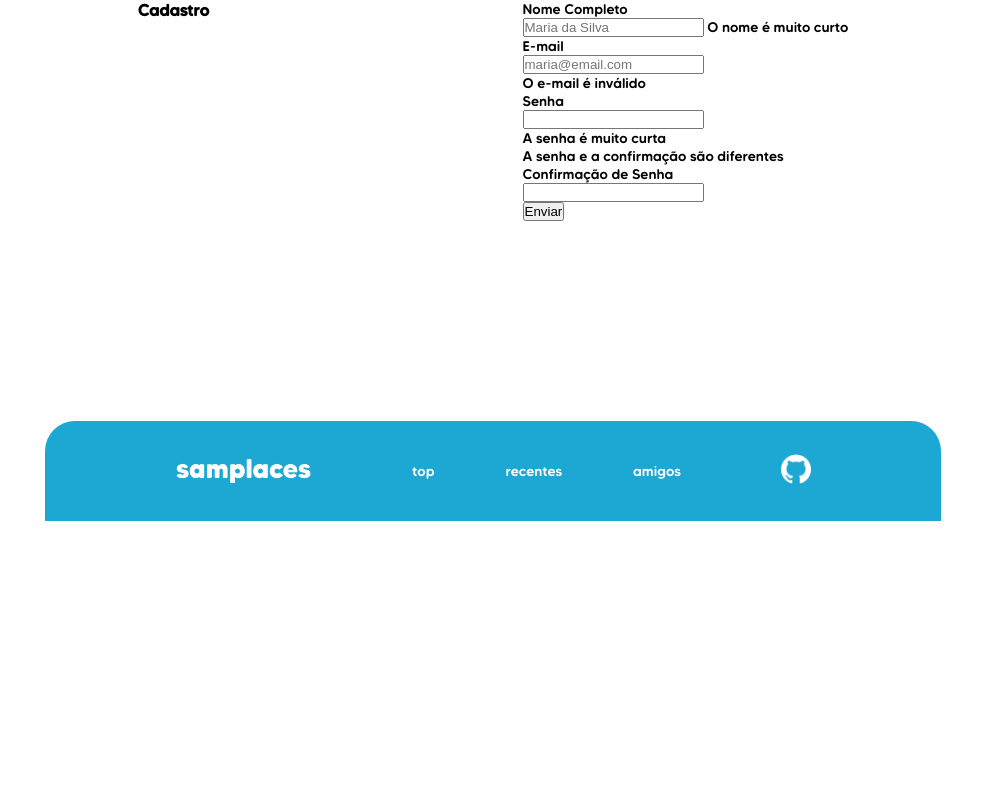
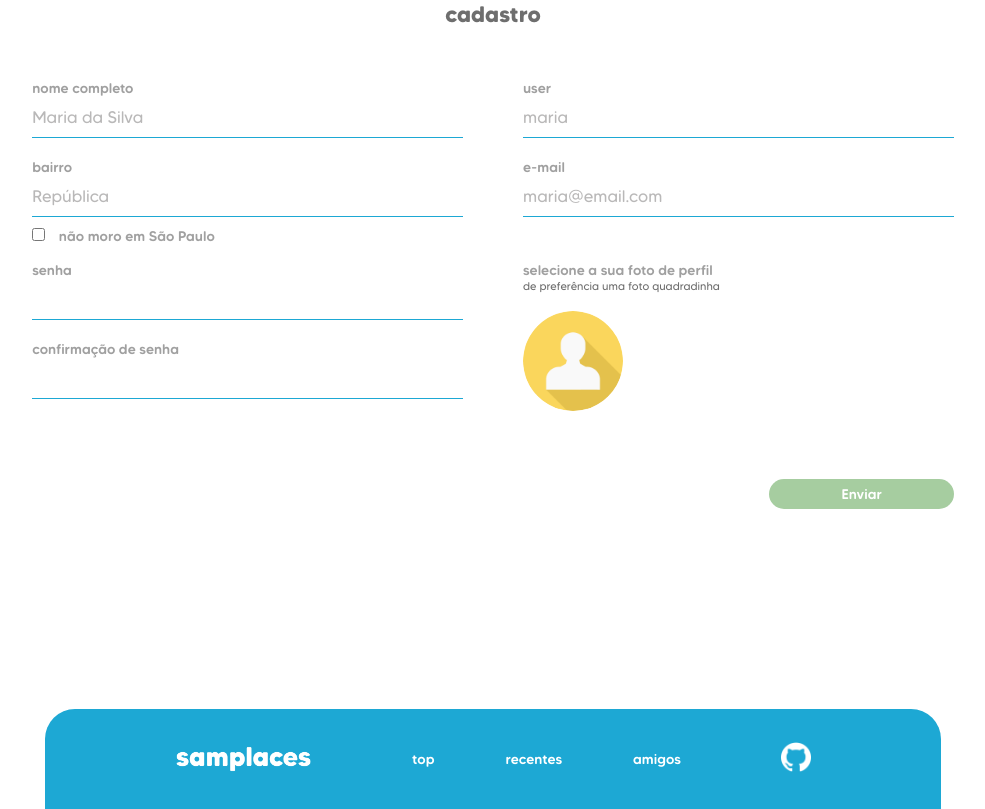
Before and after one commit to RenataRochaAlves/samplaces, a PHP site: page /cadastro-user.php in a window 1280 px wide. Shown: the part 100-909 px from the top of the page, without its empty margins (147-1132 px from the left). Before the commit the page ends 621 px from the top, so only its background shows below. Run offline with PHP 8.4, Linux system fonts and the light colour scheme; data that the repository does not hold is empty.

Commit message:
adicionando página de cadastro

```diff
--- a/cadastro-user.php
+++ b/cadastro-user.php
@@ -4,6 +4,7 @@
     <meta charset="UTF-8">
     <meta name="viewport" content="width=device-width, initial-scale=1.0">
     <link rel="stylesheet" href="css/style.css">
+    <link rel="stylesheet" href="css/form.css">
     <title>Cadastro | Samplaces</title>
 </head>
 <body>
@@ -20,38 +21,63 @@
     </header>
 
     <main>
-        <h3>Cadastro</h3>
+        <h3>cadastro</h3>
 
         <form method="POST" class="cad-user">
 
             <div id="nome">
-            <label for="nomeUsuario">Nome Completo</label><br>
-                <input type="text" name="nomeUsuario" id="nomeUsuario" value="<?= $nome ?>" placeholder="Maria da Silva" required>
-                <?= ($nomeOk? '': '<span class="erro">O nome é muito curto') ?>
+            <label for="nome">nome completo</label><br>
+                <input type="text" name="nome" id="nome" value="<?= $nome ?>" placeholder="Maria da Silva" required><br>
+                <!-- <?= ($nomeOk? '': '<span class="erro">O nome é muito curto') ?> -->
+            </div>
+
+            <div id="user">
+            <label for="user">user</label><br>
+                <input type="text" name="user" id="user" value="<?= $nome ?>" placeholder="maria" required><br>
+                <!-- <?= ($nomeOk? '': '<span class="erro">O nome é muito curto') ?> -->
+            </div>
+
+            <div id="bairro">
+            <label for="bairro">bairro</label><br>
+                <input type="text" name="bairro" id="bairro" value="<?= $nome ?>" placeholder="República"><br>
+                <!-- <?= ($nomeOk? '': '<span class="erro">O nome é muito curto') ?><br> -->
+                <input class="checkmark" type="checkbox" name="naosp" id="naosp" value="naosp">
+                <label for="naosp">não moro em São Paulo</label>
             </div>
 
             <div id="email">
-            <label for="emailUsuario">E-mail</label><br>
-            <input type="email" name="emailUsuario" id="emailUsuario" value="<?= $email ?>" placeholder="maria@email.com" required><br>
-            <?= ($emailOk? '': '<span class="erro">O e-mail é inválido') ?>
+            <label for="email">e-mail</label><br>
+            <input type="email" name="email" id="email" value="<?= $email ?>" placeholder="maria@email.com" required><br><br>
+            <!-- <?= ($emailOk? '': '<span class="erro">O e-mail é inválido') ?> -->
             </div>
 
-            <div id ="senhas">
-            <div id="senha">
-            <label for="senhaUsuario">Senha</label><br>
-                <input type="password" name="senhaUsuario" id="senhaUsuario" value="<?= $senha ?>" required><br>
-                <?= ($senhaOk? '': '<span class="erro">A senha é muito curta') ?><br>
-                <?= ($confirmacaoOk? '': '<span class="erro">A senha e a confirmação são diferentes') ?>
+            <div id="senhas">
+                <div id="senha">
+                <label for="senha">senha</label><br>
+                    <input type="password" name="senha" id="senha" value="<?= $senha ?>" required><br>
+                    <!-- <?= ($senhaOk? '': '<span class="erro">A senha é muito curta') ?><br>
+                    <?= ($confirmacaoOk? '': '<span class="erro">A senha e a confirmação são diferentes') ?> -->
+                </div>
+
+                <div id="confirmacao">
+                <label for="confirmacao">confirmação de senha</label><br>
+                    <input type="password" name="confirmacao" id="confirmacao" value="<?= $confirmacao ?>" required><br>
+                </div>
             </div>
 
-            <div id="confirmacao">
-            <label for="confirmacaoUsuario">Confirmação de Senha</label><br>
-                <input type="password" name="confirmacaoUsuario" id="confirmacaoUsuario" value="<?= $confirmacao ?>" required><br>
-            </div>
-            </div>
+            <div class="foto-user">
+                    <label for="foto">selecione a sua foto de perfil</label><br>
+                    <p>de preferência uma foto quadradinha</p>
+                    <label class="select-foto">
+                        <input type="file" name="foto" id="foto" accept=".jpg,.jpeg,.png,.gif"><br>
 
-            <div>
-            <button type="submit">Enviar</button>
+                        <img src="img/profile.png" id="foto-carregada"><br>
+                    </label>
+                    <!-- <?= ($imagemOk? '' : '<span class="erro">A imagem é inválida')?><br> -->
+                </div>
+
+            <div class="botao">
+            <button class="botao-grande" type="submit">Enviar</button>
             </div>
         </form>
 
@@ -70,5 +96,16 @@
             <img src="img/github.png" alt="GitHub">
         </a>
     </footer>
+
+
+    <script>
+        document.getElementById("foto").onchange = (evt) => {
+            const reader = new FileReader();
+            reader.onload = function (e) {
+                document.getElementById("foto-carregada").src = e.target.result;
+            };
+            reader.readAsDataURL(evt.target.files[0]);
+        };
+    </script>
 </body>
 </html>
--- /dev/null
+++ b/css/form.css
@@ -0,0 +1,86 @@
+main {
+    display: flex;
+    flex-direction: column;
+    align-items: center;
+    justify-content: center;
+}
+
+form {
+    display: flex;
+    width: 90%;
+    justify-content: space-between;
+    flex-wrap: wrap;
+
+}
+
+form div {
+    width: calc(100% / 2 - 30px);
+}
+
+h3 {
+    font-family: tommybold;
+    color: #6e6e6e;
+    font-size: 1.6rem;
+    margin-bottom: 50px;
+}
+
+p {
+    font-size: 0.8rem;
+    color: #6e6e6e;
+    font-family: tommyregular;
+}
+
+label {
+    color: #a0a0a0;
+}
+
+input {
+    font-family: tommyregular;
+    color: #6e6e6e;
+    font-size: 1.2rem;
+    background-color: none;
+    border: none;
+    border-bottom: 1px solid #1da8d4;
+    padding-top: 10px;
+    padding-bottom: 10px;
+    margin-bottom: 20px;
+    width: 100%;
+}
+
+::-webkit-input-placeholder {
+    color: #b9b8b8;
+}
+
+input[type=file]{
+    display: none;
+}
+
+input[type=checkbox]{
+    width: auto;
+    margin-right: 10px;
+}
+
+form img {
+    width: 100px;
+    height: 100px;
+    border-radius: 100px;
+}
+
+#senha, #confirmacao {
+    width: 100%;
+}
+
+#bairro input[type=text]{
+    margin-bottom: 10px;
+}
+
+.botao {
+    width: 100%;
+    margin-top: 60px;
+    display: flex;
+    justify-content: flex-end;
+}
+
+.botao-grande {
+    width: 20%;
+}
```
Also changed, not shown: img/cadastro.png (added), img/profile.png (added), 2 other files.
